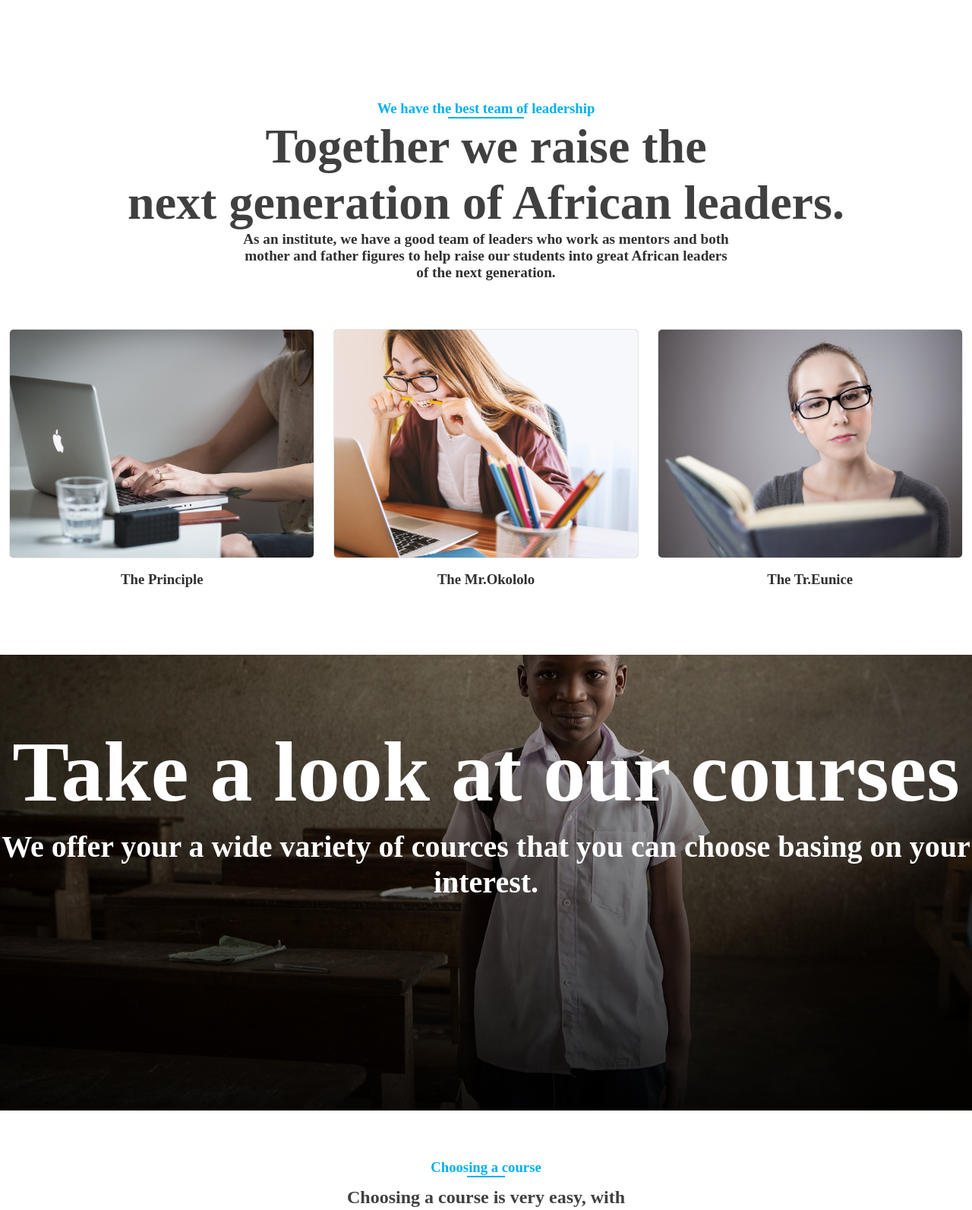
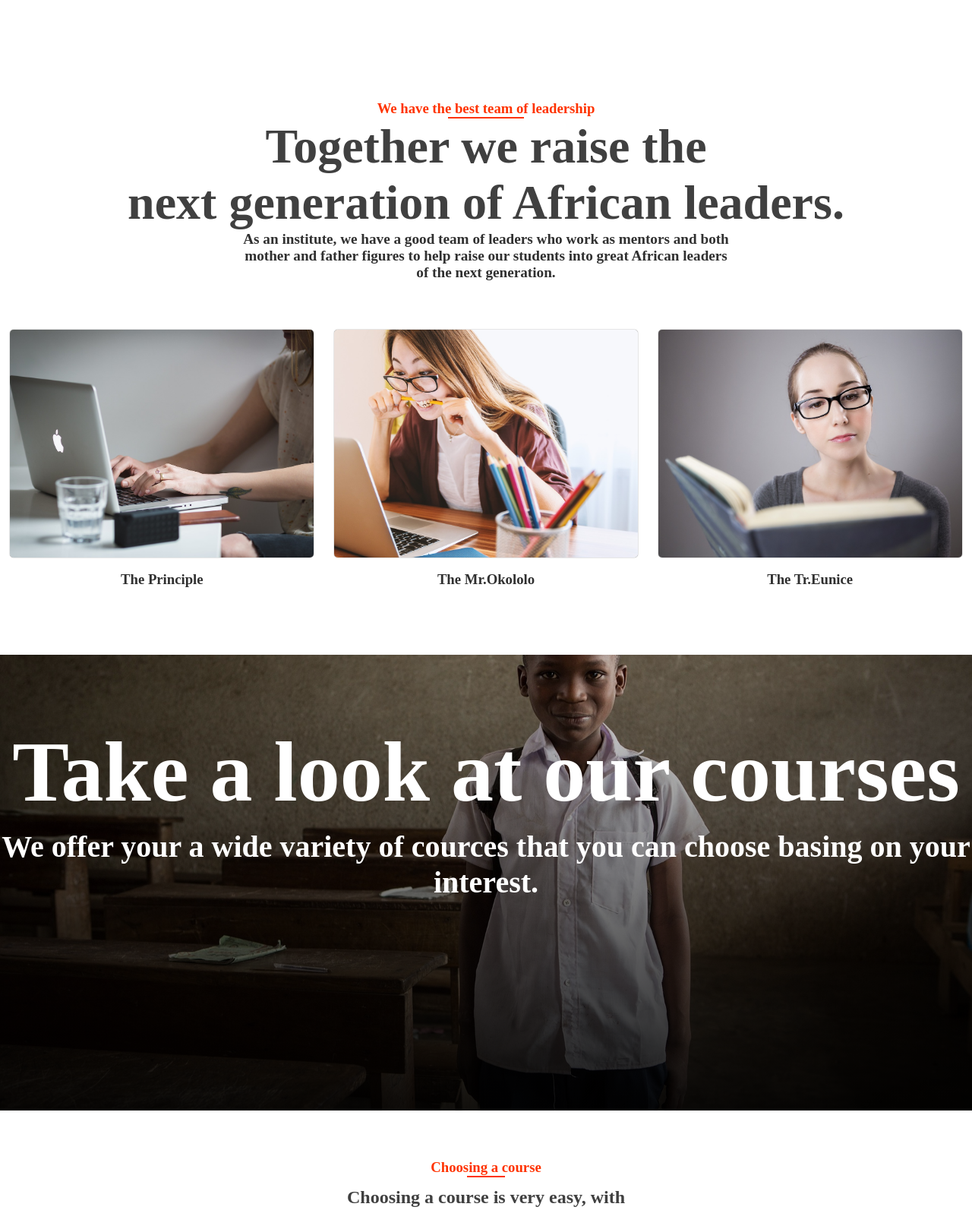
Before and after one commit to DOVINSMART/hvti, a plain HTML site: page index.html in a window 1280 px wide. Shown: the part 1420-3013 px from the top of the page at 76% size. Drawn offline with Linux system fonts and the light colour scheme.

Commit message:
Update index.css

```diff
--- a/index.css
+++ b/index.css
@@ -350,14 +350,14 @@ float:left;
 
 
 #A #left #headr{
-border:1px solid #00b0f0;
+border:1px solid #FF3300;
 width:30px;
 float:left;
 }
 
 
 #A #left button{
-background:#00b0f0;
+background:#FF3300;
 border:none;
 padding:4%;
 font-size:1.1em;
@@ -372,7 +372,7 @@ border-radius:5px;
 #A #right #turtle{
 width:550px;
 height:400px;
-background:#00b0f0;
+background:#FF3300;
 position:relative;
 }
 
@@ -413,14 +413,14 @@ padding-bottom:10%;
 }
 
 #B #threee{
-color:#00b0f0;
+color:#FF3300;
 text-align:center;
 }
 
 #B #headr{
-border:1.5px solid #00b0f0;
+border:1.5px solid #FF3300;
 width:100px;
-background:#00b0f0;
+background:#FF3300;
 //float:left;
 }
 
@@ -520,13 +520,13 @@ text-align:center;
 
 #C #takebelow h3{
 text-align:center;
-color:#00b0f0;
+color:#FF3300;
 }
 
 #C #takebelow #martin{
 width:50px;
-border:1.5px solid #00b0f0;
-background:#00b0f0;
+border:1.5px solid #FF3300;
+background:#FF3300;
 }
 
 #C #takebelow p{
@@ -539,7 +539,7 @@ width:70%;
 
 
 #C #takebelow button{
-background:#00b0f0;
+background:#FF3300;
 color:#fff;
 border:none;
 border-radius:5px;
```
